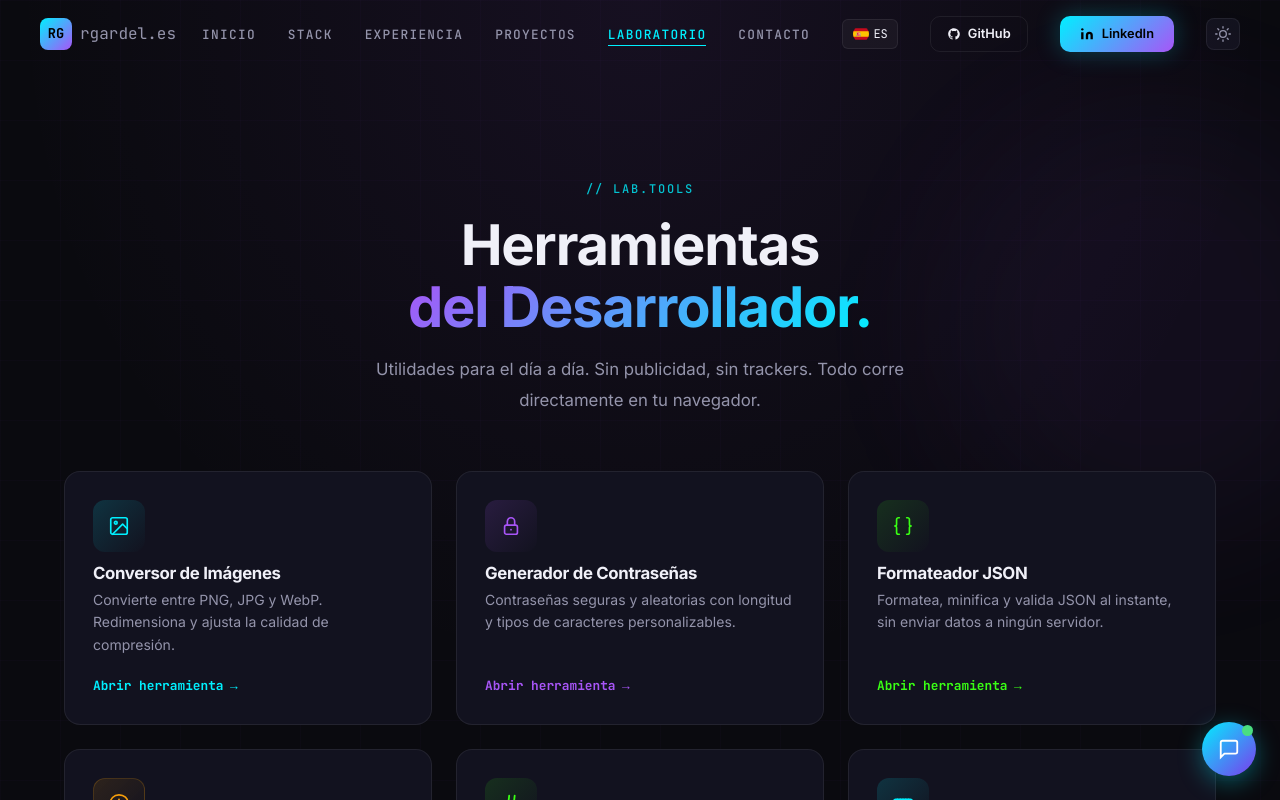
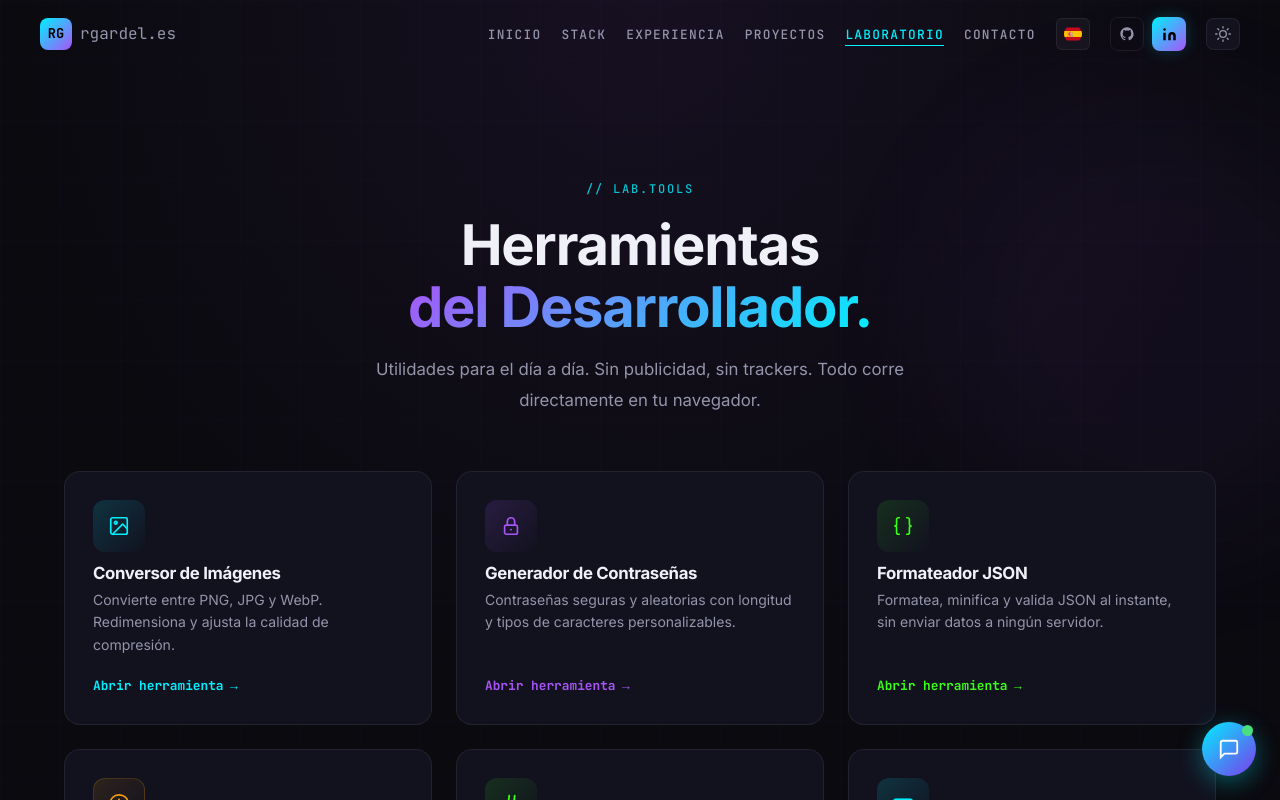
Before and after one commit to robertogd75/portfolio-publico, a React (Vite) app: page /lab in a window 1280 px wide. Shown: the top 800 px of the page. Built offline with nearby package versions, Linux system fonts and the light colour scheme.

Commit message:
translations tecnologoias

```diff
--- a/src/App.jsx
+++ b/src/App.jsx
@@ -1,4 +1,5 @@
-import { BrowserRouter, Routes, Route } from 'react-router-dom'
+import { BrowserRouter, Routes, Route, useLocation } from 'react-router-dom'
+import { AnimatePresence, motion } from 'framer-motion'
 import Navbar from './components/Navbar.jsx'
 import ChatWidget from './components/ChatWidget.jsx'
 import HomePage from './pages/HomePage.jsx'
@@ -10,6 +11,36 @@ import ProjectsPage from './pages/ProjectsPage.jsx'
 import { I18nProvider } from './i18n/I18nContext.jsx'
 import { ChatProvider } from './components/ChatContext.jsx'
 
+const pageVariants = {
+  initial:  { opacity: 0, y: 16 },
+  animate:  { opacity: 1, y: 0, transition: { duration: 0.28, ease: [0.4, 0, 0.2, 1] } },
+  exit:     { opacity: 0, y: -8, transition: { duration: 0.18, ease: [0.4, 0, 1, 1] } },
+}
+
+function AnimatedRoutes() {
+  const location = useLocation()
+  return (
+    <AnimatePresence mode="wait">
+      <motion.div
+        key={location.pathname}
+        variants={pageVariants}
+        initial="initial"
+        animate="animate"
+        exit="exit"
+      >
+        <Routes location={location}>
+          <Route path="/" element={<HomePage />} />
+          <Route path="/stack" element={<StackPage />} />
+          <Route path="/experience" element={<ExperiencePage />} />
+          <Route path="/lab" element={<LabPage />} />
+          <Route path="/projects" element={<ProjectsPage />} />
+          <Route path="/contact" element={<ContactPage />} />
+        </Routes>
+      </motion.div>
+    </AnimatePresence>
+  )
+}
+
 export default function App() {
   return (
     <I18nProvider>
@@ -17,14 +48,7 @@ export default function App() {
       <BrowserRouter>
         <div style={{ position: 'relative', minHeight: '100vh' }}>
           <Navbar />
-          <Routes>
-            <Route path="/" element={<HomePage />} />
-            <Route path="/stack" element={<StackPage />} />
-            <Route path="/experience" element={<ExperiencePage />} />
-            <Route path="/lab" element={<LabPage />} />
-            <Route path="/projects" element={<ProjectsPage />} />
-            <Route path="/contact" element={<ContactPage />} />
-          </Routes>
+          <AnimatedRoutes />
           <ChatWidget />
         </div>
       </BrowserRouter>
--- a/src/components/Navbar.jsx
+++ b/src/components/Navbar.jsx
@@ -112,7 +112,7 @@ export default function Navbar() {
 
         <ul style={{
           display: 'flex',
-          gap: '2rem',
+          gap: '1.25rem',
           listStyle: 'none',
           alignItems: 'center',
         }} className="nav-links-desktop">
@@ -140,23 +140,18 @@ export default function Navbar() {
             <button
               onClick={() => setLangMenuOpen(!langMenuOpen)}
               onBlur={() => setTimeout(() => setLangMenuOpen(false), 200)}
+              title={lang.toUpperCase()}
               style={{
                 background: 'var(--bg-input)',
                 border: '1px solid var(--border)',
                 borderRadius: 6,
-                padding: '0.4rem 0.6rem',
-                color: 'var(--text-primary)',
-                fontFamily: 'var(--font-mono)',
-                fontSize: '0.75rem',
+                padding: '0.35rem 0.45rem',
                 cursor: 'pointer',
                 display: 'flex',
                 alignItems: 'center',
-                gap: '0.3rem',
-                textTransform: 'uppercase',
               }}
             >
-              <img src={flagIcons[lang]} alt={lang} style={{ width: 16, height: 16, borderRadius: '50%', objectFit: 'cover' }} />
-              {lang}
+              <img src={flagIcons[lang]} alt={lang} style={{ width: 18, height: 18, borderRadius: '50%', objectFit: 'cover', display: 'block' }} />
             </button>
             {langMenuOpen && (
               <div style={{
@@ -201,33 +196,48 @@ export default function Navbar() {
             )}
           </li>
 
-          <li>
+          <li style={{ display: 'flex', gap: '0.5rem', alignItems: 'center' }}>
             <a
               href="https://github.com/robertogd75"
               target="_blank"
               rel="noopener noreferrer"
-              className="btn btn-outline"
-              style={{ padding: '0.45rem 1rem', fontSize: '0.8rem', display: 'flex', alignItems: 'center', gap: '0.4rem' }}
+              title="GitHub"
+              style={{
+                width: 34, height: 34, borderRadius: 8,
+                background: 'transparent',
+                border: '1px solid var(--border)',
+                display: 'flex', alignItems: 'center', justifyContent: 'center',
+                color: 'var(--text-secondary)',
+                transition: 'all 0.2s ease',
+              }}
+              onMouseEnter={e => { e.currentTarget.style.borderColor = 'var(--neon-cyan)'; e.currentTarget.style.color = 'var(--neon-cyan)' }}
+              onMouseLeave={e => { e.currentTarget.style.borderColor = 'var(--border)'; e.currentTarget.style.color = 'var(--text-secondary)' }}
             >
-              <svg width="14" height="14" viewBox="0 0 24 24" fill="currentColor">
+              <svg width="16" height="16" viewBox="0 0 24 24" fill="currentColor">
                 <path d="M12 2C6.477 2 2 6.477 2 12c0 4.42 2.87 8.17 6.84 9.5.5.08.66-.23.66-.5v-1.69c-2.77.6-3.36-1.34-3.36-1.34-.45-1.16-1.11-1.47-1.11-1.47-.91-.62.07-.6.07-.6 1 .07 1.53 1.03 1.53 1.03.87 1.52 2.34 1.07 2.91.83.09-.65.35-1.09.63-1.34-2.22-.25-4.55-1.11-4.55-4.92 0-1.11.38-2 1.03-2.71-.1-.25-.45-1.29.1-2.64 0 0 .84-.27 2.75 1.02.79-.22 1.65-.33 2.5-.33.85 0 1.71.11 2.5.33 1.91-1.29 2.75-1.02 2.75-1.02.55 1.35.2 2.39.1 2.64.65.71 1.03 1.6 1.03 2.71 0 3.82-2.34 4.66-4.57 4.91.36.31.69.92.69 1.85V21c0 .27.16.59.67.5C19.14 20.16 22 16.42 22 12A10 10 0 0 0 12 2z"/>
               </svg>
-              GitHub
             </a>
-          </li>
-          <li>
             <a
               href="https://www.linkedin.com/in/roberto-garcia-delgado-626b9430a"
               target="_blank"
               rel="noopener noreferrer"
-              className="btn btn-primary"
-              style={{ padding: '0.5rem 1.25rem', fontSize: '0.8rem' }}
+              title="LinkedIn"
+              style={{
+                width: 34, height: 34, borderRadius: 8,
+                background: 'linear-gradient(135deg, var(--neon-cyan), var(--neon-purple))',
+                border: 'none',
+                display: 'flex', alignItems: 'center', justifyContent: 'center',
+                color: '#000',
+                transition: 'all 0.2s ease',
+                boxShadow: '0 0 16px rgba(0,240,255,0.2)',
+              }}
+              onMouseEnter={e => { e.currentTarget.style.boxShadow = '0 0 28px rgba(0,240,255,0.45)'; e.currentTarget.style.transform = 'translateY(-1px)' }}
+              onMouseLeave={e => { e.currentTarget.style.boxShadow = '0 0 16px rgba(0,240,255,0.2)'; e.currentTarget.style.transform = 'translateY(0)' }}
             >
-              <svg width="14" height="14" viewBox="0 0 24 24" fill="currentColor">
+              <svg width="15" height="15" viewBox="0 0 24 24" fill="currentColor">
                 <path d="M16 8a6 6 0 0 1 6 6v7h-4v-7a2 2 0 0 0-2-2 2 2 0 0 0-2 2v7h-4v-7a6 6 0 0 1 6-6zM2 9h4v12H2z"/>
                 <circle cx="4" cy="4" r="2"/>
               </svg>
-              LinkedIn
             </a>
           </li>
           <li>
--- a/src/components/TechStack.jsx
+++ b/src/components/TechStack.jsx
@@ -35,13 +35,13 @@ const categories = [
     color: '#61DAFB',
     glow: 'rgba(97,218,251,0.15)',
     techs: [
-      { key: 'React', name: 'React', desc: 'UIs reactivas y SPAs de alta interactividad' },
-      { key: 'NextJS', name: 'Next.js', desc: 'SSR, SSG y rutas de API en producción' },
-      { key: 'InertiaJS', name: 'Inertia.js', desc: 'Monolitos modernos con Laravel + React' },
-      { key: 'JavaScript', name: 'JavaScript ES6+', desc: 'Lógica de negocio, async/await, módulos' },
-      { key: 'HTML5', name: 'HTML5', desc: 'Markup semántico, Web APIs nativas' },
-      { key: 'CSS3', name: 'CSS3', desc: 'Layouts avanzados, animaciones, variables' },
-      { key: 'Bootstrap', name: 'Bootstrap', desc: 'Sistemas de grid y UIs preparadas' },
+      { key: 'React', name: 'React' },
+      { key: 'NextJS', name: 'Next.js' },
+      { key: 'InertiaJS', name: 'Inertia.js' },
+      { key: 'JavaScript', name: 'JavaScript ES6+' },
+      { key: 'HTML5', name: 'HTML5' },
+      { key: 'CSS3', name: 'CSS3' },
+      { key: 'Bootstrap', name: 'Bootstrap' },
     ],
   },
   {
@@ -49,11 +49,11 @@ const categories = [
     color: '#F9322C',
     glow: 'rgba(249,50,44,0.12)',
     techs: [
-      { key: 'Java', name: 'Java', desc: 'Aplicaciones robustas y orientadas a objetos' },
-      { key: 'PHP', name: 'PHP', desc: 'APIs REST y lógica de servidor eficiente' },
-      { key: 'SpringBoot', name: 'Spring Boot', desc: 'Microservicios empresariales y APIs REST' },
-      { key: 'Laravel', name: 'Laravel', desc: 'Backends MVC, autenticación, colas, ORM' },
-      { key: 'Symfony', name: 'Symfony', desc: 'Arquitectura modular y componentes reutilizables' },
+      { key: 'Java', name: 'Java' },
+      { key: 'PHP', name: 'PHP' },
+      { key: 'SpringBoot', name: 'Spring Boot' },
+      { key: 'Laravel', name: 'Laravel' },
+      { key: 'Symfony', name: 'Symfony' },
     ],
   },
   {
@@ -61,10 +61,10 @@ const categories = [
     color: '#00758F',
     glow: 'rgba(0,117,143,0.15)',
     techs: [
-      { key: 'SQL', name: 'SQL', desc: 'Consultas optimizadas, joins, índices, vistas' },
-      { key: 'MariaDB', name: 'MariaDB', desc: 'Gestión y administración concurrente' },
-      { key: 'PostgreSQL', name: 'PostgreSQL', desc: 'Modelado relacional y objetos orientados' },
-      { key: 'WordPress', name: 'WordPress', desc: 'CMS con themes custom y desarrollo de plugins' },
+      { key: 'SQL', name: 'SQL' },
+      { key: 'MariaDB', name: 'MariaDB' },
+      { key: 'PostgreSQL', name: 'PostgreSQL' },
+      { key: 'WordPress', name: 'WordPress' },
     ],
   },
   {
@@ -72,21 +72,22 @@ const categories = [
     color: '#2496ED',
     glow: 'rgba(36,150,237,0.15)',
     techs: [
-      { key: 'Ubuntu', name: 'Ubuntu Server', desc: 'Administración de servidores Linux' },
-      { key: 'Docker', name: 'Docker', desc: 'Contenedores, compose y entornos reproducibles' },
-      { key: 'Portainer', name: 'Portainer', desc: 'Gestor visual de stacks y contenedores' },
-      { key: 'Nginx', name: 'Nginx Proxy Manager', desc: 'Reverse proxy, gestión de certificados SSL/TLS' },
-      { key: 'Apache', name: 'Apache HTTP', desc: 'Configuración y hosting de servidores web' },
-      { key: 'AWS', name: 'AWS', desc: 'Infraestructura cloud, EC2, S3' },
-      { key: 'Cloudflare', name: 'Cloudflare', desc: 'Gestión DNS, WAF y caché (CDN)' },
-      { key: 'Git', name: 'Git', desc: 'Versionado de código y control de ramas' },
-      { key: 'GitHub', name: 'GitHub', desc: 'Colaboración, code reviews y almacenamiento' },
+      { key: 'Ubuntu', name: 'Ubuntu Server' },
+      { key: 'Docker', name: 'Docker' },
+      { key: 'Portainer', name: 'Portainer' },
+      { key: 'Nginx', name: 'Nginx Proxy Manager' },
+      { key: 'Apache', name: 'Apache HTTP' },
+      { key: 'AWS', name: 'AWS' },
+      { key: 'Cloudflare', name: 'Cloudflare' },
+      { key: 'Git', name: 'Git' },
+      { key: 'GitHub', name: 'GitHub' },
     ],
   },
 ]
 
 function TechCard({ tItem, color, glow }) {
   const [hovered, setHovered] = useState(false)
+  const { t } = useTranslation()
   const iconPath = icons[tItem.key]
 
   return (
@@ -128,7 +129,7 @@ function TechCard({ tItem, color, glow }) {
           fontSize: '0.72rem',
           color: 'var(--text-muted)',
           lineHeight: 1.5,
-        }}>{tItem.desc}</div>
+        }}>{t('techstack', `tech_${tItem.key}_desc`)}</div>
       </div>
     </div>
   )
```
Also changed, not shown: src/components/Experience.jsx (+11 -11 lines), src/i18n/translations.js (+75 -0 lines).
